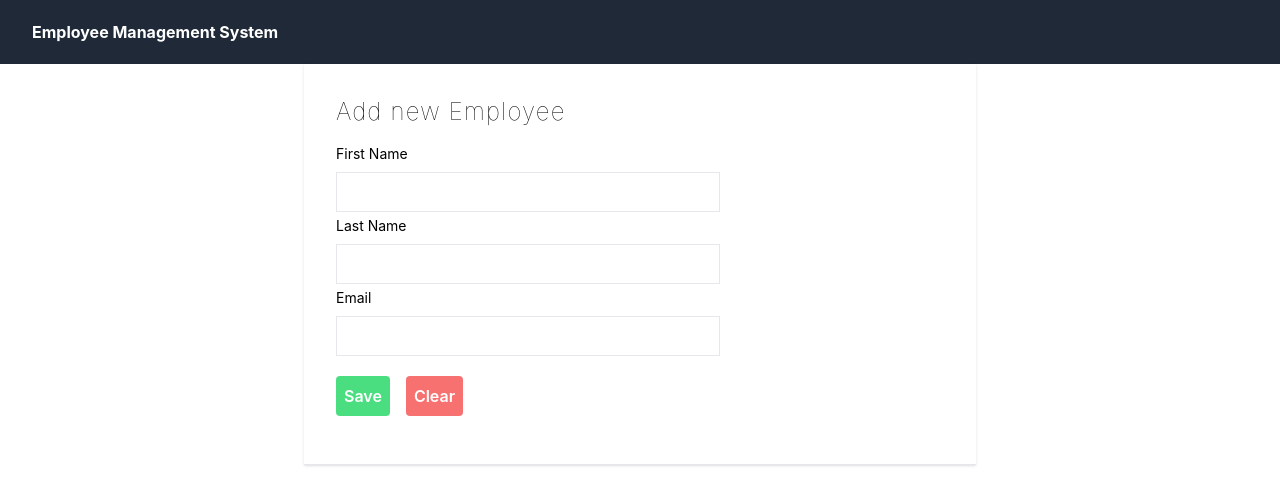
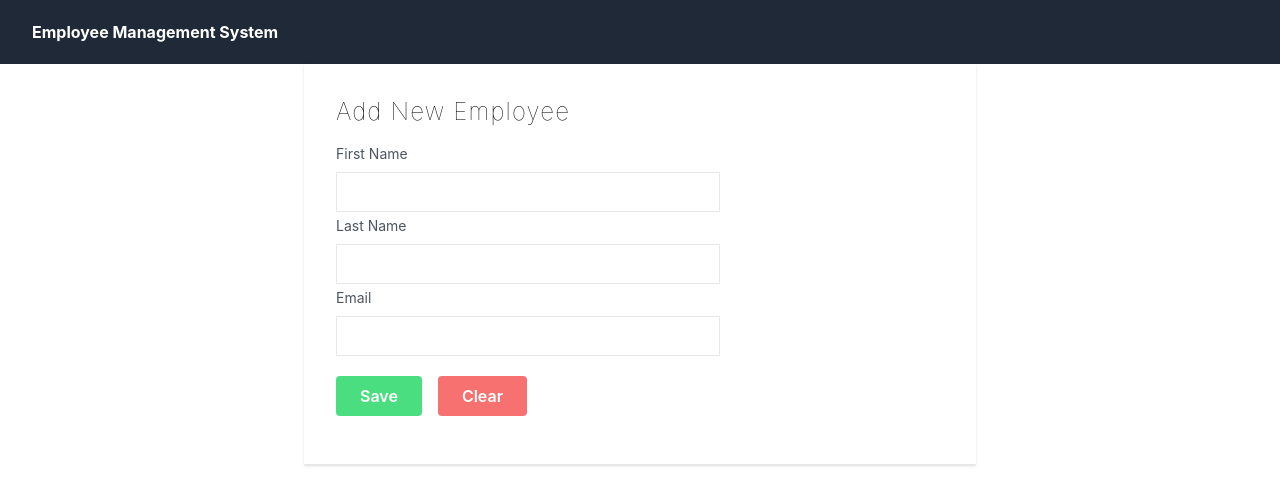
Before and after one commit to IbrahimMalgwi/employee_system_frontend, a React (Create React App) app: page /addEmployee in a window 1280 px wide. Shown: the top 504 px of the page. Built offline with nearby package versions, Linux system fonts and the light colour scheme.

Commit message:
Coe reactoring

```diff
--- a/src/components/AddEmployee.js
+++ b/src/components/AddEmployee.js
@@ -1,90 +1,104 @@
-import React, { useState } from 'react';
-import EmployeeService from '../services/EmployeeService';
-import { useNavigate } from 'react-router-dom';
+import React, { useState } from "react";
+import { useNavigate } from "react-router-dom";
+import EmployeeService from "../services/EmployeeService";
 
 const AddEmployee = () => {
-
   const [employee, setEmployee] = useState({
     id: "",
     firstName: "",
     lastName: "",
-      email: "",
+    emailId: "",
   });
 
-   const navigate = useNavigate();
+  const navigaye = useNavigate();
 
   const handleChange = (e) => {
     const value = e.target.value;
-      setEmployee({ ...employee, [e.target.name]: value});
-   }
+    setEmployee({ ...employee, [e.target.name]: value });
+  };
 
   const saveEmployee = (e) => {
     e.preventDefault();
-      EmployeeService.saveEmployee(employee).then((response) =>{
+    EmployeeService.saveEmployee(employee)
+      .then((response) => {
         console.log(response);
-         navigate("/employeeList");
-      }).catch((error) => {
-         console.log(error)
+        navigaye("/employeeList");
+      })
+      .catch((error) => {
+        console.log(error);
       });
   };
 
   const reset = (e) => {
     e.preventDefault();
     setEmployee({
-         id:"",
-         firstName:"",
-         lastName:"",
-         email:"",
-      })
-   }
-
+      id: "",
+      firstName: "",
+      lastName: "",
+      emailId: "",
+    });
+  };
 
   return (
-    <div className='flex max-w-2xl mx-auto shadow border-b'>
-      <div className='px-8 py-8'>
-         <div className='font-thin text-2xl tracking-wider'>
-            <h1>Add new Employee</h1>
+    <div className="flex max-w-2xl mx-auto shadow border-b">
+      <div className="px-8 py-8">
+        <div className="font-thin text-2xl tracking-wider">
+          <h1>Add New Employee</h1>
         </div>
-         <div className='item-center justify-center h-14 w-full my-4'>
-            <label className='block text-grey-600 text-sm font-normal'>First Name</label>
+        <div className="items-center justify-center h-14 w-full my-4">
+          <label className="block text-gray-600 text-sm font-normal">
+            First Name
+          </label>
           <input
-            type='text'
-            name='firstName'
+            type="text"
+            name="firstName"
             value={employee.firstName}
             onChange={(e) => handleChange(e)}
-            className='h-10 w-96 border mt-2 px-2 py-2'>
-            </input>
+            className="h-10 w-96 border mt-2 px-2 py-2"
+          ></input>
         </div>
-         <div className='item-center justify-center h-14 w-full my-4'>
-            <label className='block text-grey-600 text-sm font-normal'>Last Name</label>
+        <div className="items-center justify-center h-14 w-full my-4">
+          <label className="block text-gray-600 text-sm font-normal">
+            Last Name
+          </label>
           <input
-            type='text'
-            name='lastName'
+            type="text"
+            name="lastName"
             value={employee.lastName}
             onChange={(e) => handleChange(e)}
-            className='h-10 w-96 border mt-2 px-2 py-2'>
-            </input>
+            className="h-10 w-96 border mt-2 px-2 py-2"
+          ></input>
         </div>
-         <div className='item-center justify-center h-14 w-full my-4'>
-            <label className='block text-grey-600 text-sm font-normal'>Email</label>
+        <div className="items-center justify-center h-14 w-full my-4">
+          <label className="block text-gray-600 text-sm font-normal">
+            Email
+          </label>
           <input
-            type='text'
-            name='email'
-            value={employee.email}
+            type="email"
+            name="emailId"
+            value={employee.emailId}
             onChange={(e) => handleChange(e)}
-            className='h-10 w-96 border mt-2 px-2 py-2'>
-            </input>
+            className="h-10 w-96 border mt-2 px-2 py-2"
+          ></input>
         </div>
 
-         <div className='item-center justify-center h-14 w-full my-4 space-x-4 pt-4'>
-            <button onClick={saveEmployee} className='rounded text-white font-semibold bg-green-400 hover:bg-green-700 py-2 px-2'>Save</button>
+        <div className="items-center justify-center h-14 w-full my-4 space-x-4 pt-4">
+          <button
+            onClick={saveEmployee}
+            className="rounded text-white font-semibold bg-green-400 hover:bg-green-700 py-2 px-6"
+          >
+            Save
+          </button>
           <button
             onClick={reset}
-            className='rounded text-white font-semibold bg-red-400 hover:bg-red-700 py-2 px-2'>Clear</button>
+            className="rounded text-white font-semibold bg-red-400 hover:bg-red-700 py-2 px-6"
+          >
+            Clear
+          </button>
         </div>
       </div>
     </div>
   );
 };
 
-export default AddEmployee
+export default AddEmployee;
--- a/src/components/Employee.js
+++ b/src/components/Employee.js
@@ -5,7 +5,7 @@ const Employee = ({ employee, deleteEmployee }) => {
   const navigate = useNavigate();
   const editEmployee = (e, id) => {
     e.preventDefault();
-    navigate(`/editEmployee /${id}`)
+    navigate(`/editEmployee/${id}`);
   };
 
   return (
@@ -17,17 +17,19 @@ const Employee = ({ employee, deleteEmployee }) => {
         <div className="text-sm text-gray-500">{employee.lastName}</div>
       </td>
       <td className="text-left px-6 py-4 whitespace-nowrap">
-        <div className="text-sm text-gray-500">{employee.email}</div>
+        <div className="text-sm text-gray-500">{employee.emailId}</div>
       </td>
       <td className="text-right px-6 py-4 whitespace-nowrap font-medium text-sm">
         <a
           onClick={(e, id) => editEmployee(e, employee.id)}
-          className="text-indigo-600 hover:text-indigo-800 px-4 hover:cursor-pointer">
+          className="text-indigo-600 hover:text-indigo-800 px-4 hover:cursor-pointer"
+        >
           Edit
         </a>
         <a
           onClick={(e, id) => deleteEmployee(e, employee.id)}
-          className="text-indigo-600 hover:text-indigo-800 hover:cursor-pointer">
+          className="text-indigo-600 hover:text-indigo-800 hover:cursor-pointer"
+        >
           Delete
         </a>
       </td>
--- a/src/components/UpdateEmployee.js
+++ b/src/components/UpdateEmployee.js
@@ -9,7 +9,7 @@ const UpdateEmployee = () => {
     id: id,
     firstName: "",
     lastName: "",
-    email: "",
+    emailId: "",
   });
 
   const handleChange = (e) => {
@@ -56,7 +56,8 @@ const UpdateEmployee = () => {
             name="firstName"
             value={employee.firstName}
             onChange={(e) => handleChange(e)}
-            className="h-10 w-96 border mt-2 px-2 py-2"></input>
+            className="h-10 w-96 border mt-2 px-2 py-2"
+          ></input>
         </div>
         <div className="items-center justify-center h-14 w-full my-4">
           <label className="block text-gray-600 text-sm font-normal">
@@ -67,7 +68,8 @@ const UpdateEmployee = () => {
             name="lastName"
             value={employee.lastName}
             onChange={(e) => handleChange(e)}
-            className="h-10 w-96 border mt-2 px-2 py-2"></input>
+            className="h-10 w-96 border mt-2 px-2 py-2"
+          ></input>
         </div>
         <div className="items-center justify-center h-14 w-full my-4">
           <label className="block text-gray-600 text-sm font-normal">
@@ -75,21 +77,24 @@ const UpdateEmployee = () => {
           </label>
           <input
             type="email"
-            name="email"
-            value={employee.email}
+            name="emailId"
+            value={employee.emailId}
             onChange={(e) => handleChange(e)}
-            className="h-10 w-96 border mt-2 px-2 py-2"></input>
+            className="h-10 w-96 border mt-2 px-2 py-2"
+          ></input>
         </div>
 
         <div className="items-center justify-center h-14 w-full my-4 space-x-4 pt-4">
           <button
             onClick={updateEmployee}
-            className="rounded text-white font-semibold bg-green-400 hover:bg-green-700 py-2 px-6">
+            className="rounded text-white font-semibold bg-green-400 hover:bg-green-700 py-2 px-6"
+          >
             Update
           </button>
           <button
             onClick={() => navigate("/employeeList")}
-            className="rounded text-white font-semibold bg-red-400 hover:bg-red-700 py-2 px-6">
+            className="rounded text-white font-semibold bg-red-400 hover:bg-red-700 py-2 px-6"
+          >
             Cancel
           </button>
         </div>
--- a/src/services/EmployeeService.js
+++ b/src/services/EmployeeService.js
@@ -21,7 +21,7 @@ class EmployeeService {
    }
 
    updateEmployee(employee, id) {
-      return axios.put(EMPLOYEE_API_BASE_URL + "/" + employee);
+      return axios.put(EMPLOYEE_API_BASE_URL + "/" + id, employee);
    }
 }
 
```
Also changed, not shown: src/components/EmployeeList.js (+38 -27 lines), src/components/Navbar.js (+4 -4 lines). Lines whose indentation alone changed are shown as unchanged.
